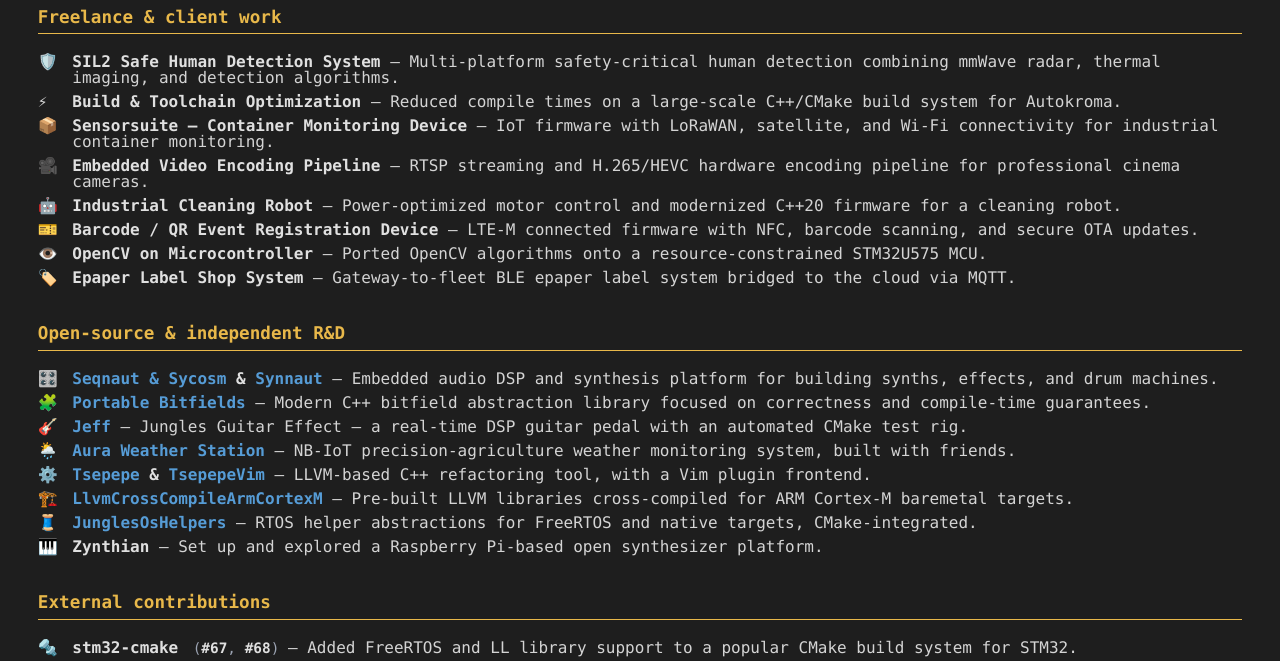
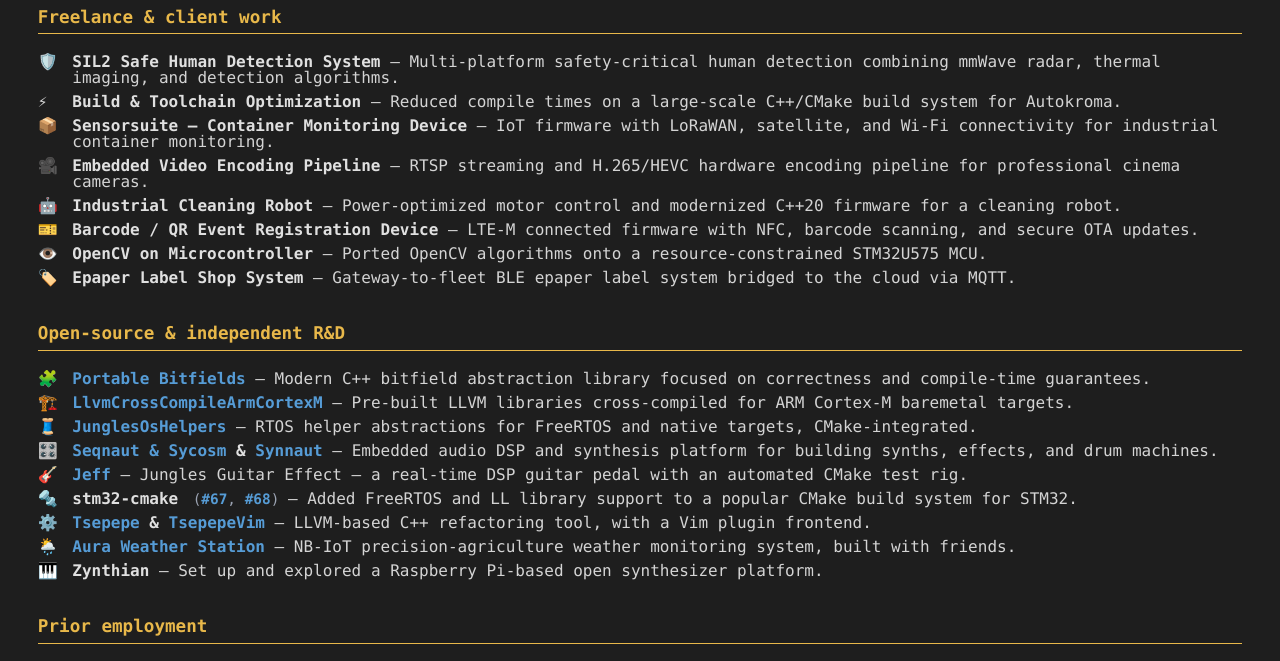
Before and after one commit to KKoovalsky/EmbenautsWebsite, an Astro site: page /projects in a window 1280 px wide. Shown: the part 226-887 px from the top of the page. Built offline with nearby package versions, Linux system fonts and the light colour scheme; Astro itself is replaced by a stand-in of ours.

Commit message:
Rework OSS contributions and projects in /projects

```diff
--- a/src/pages/projects.astro
+++ b/src/pages/projects.astro
@@ -18,23 +18,15 @@
   {
     label: 'Open-source & independent R&D',
     projects: [
-      { emoji: '🎛️', name: 'Seqnaut & Sycosm', desc: 'Embedded audio DSP and synthesis platform for building synths, effects, and drum machines.', links: [{ label: 'Seqnaut & Sycosm', url: 'https://github.com/KKoovalsky/SeqNaut' }, { label: 'Synnaut', url: 'https://github.com/KKoovalsky/Synnaut' }] },
       { emoji: '🧩', name: 'Portable Bitfields', desc: 'Modern C++ bitfield abstraction library focused on correctness and compile-time guarantees.', url: 'https://github.com/KKoovalsky/PortableBitfields' },
-      { emoji: '🎸', name: 'Jeff', desc: 'Jungles Guitar Effect — a real-time DSP guitar pedal with an automated CMake test rig.', url: 'https://github.com/KKoovalsky/Jeff' },
-      { emoji: '🌦️', name: 'Aura Weather Station', desc: 'NB-IoT precision-agriculture weather monitoring system, built with friends.', url: 'https://github.com/KKoovalsky/AuraFW' },
-      { emoji: '⚙️', name: 'Tsepepe & TsepepeVim', desc: 'LLVM-based C++ refactoring tool, with a Vim plugin frontend.', links: [{ label: 'Tsepepe', url: 'https://github.com/KKoovalsky/Tsepepe' }, { label: 'TsepepeVim', url: 'https://github.com/KKoovalsky/TsepepeVim' }] },
       { emoji: '🏗️', name: 'LlvmCrossCompileArmCortexM', desc: 'Pre-built LLVM libraries cross-compiled for ARM Cortex-M baremetal targets.', url: 'https://github.com/KKoovalsky/LlvmCrossCompileArmCortexM' },
       { emoji: '🧵', name: 'JunglesOsHelpers', desc: 'RTOS helper abstractions for FreeRTOS and native targets, CMake-integrated.', url: 'https://github.com/KKoovalsky/JunglesOsHelpers' },
+      { emoji: '🎛️', name: 'Seqnaut & Sycosm', desc: 'Embedded audio DSP and synthesis platform for building synths, effects, and drum machines.', links: [{ label: 'Seqnaut & Sycosm', url: 'https://github.com/KKoovalsky/SeqNaut' }, { label: 'Synnaut', url: 'https://github.com/KKoovalsky/Synnaut' }] },
+      { emoji: '🎸', name: 'Jeff', desc: 'Jungles Guitar Effect — a real-time DSP guitar pedal with an automated CMake test rig.', url: 'https://github.com/KKoovalsky/Jeff' },
+      { emoji: '🔩', name: 'stm32-cmake', desc: 'Added FreeRTOS and LL library support to a popular CMake build system for STM32.', prs: [{ label: '#67', url: 'https://github.com/ObKo/stm32-cmake/pull/67' }, { label: '#68', url: 'https://github.com/ObKo/stm32-cmake/pull/68' }] },
+      { emoji: '⚙️', name: 'Tsepepe & TsepepeVim', desc: 'LLVM-based C++ refactoring tool, with a Vim plugin frontend.', links: [{ label: 'Tsepepe', url: 'https://github.com/KKoovalsky/Tsepepe' }, { label: 'TsepepeVim', url: 'https://github.com/KKoovalsky/TsepepeVim' }] },
+      { emoji: '🌦️', name: 'Aura Weather Station', desc: 'NB-IoT precision-agriculture weather monitoring system, built with friends.', url: 'https://github.com/KKoovalsky/AuraFW' },
       { emoji: '🎹', name: 'Zynthian', desc: 'Set up and explored a Raspberry Pi-based open synthesizer platform.' },
-    ],
-  },
-  {
-    label: 'External contributions',
-    projects: [
-      { emoji: '🔩', name: 'stm32-cmake', desc: 'Added FreeRTOS and LL library support to a popular CMake build system for STM32.', prs: [{ label: '#67', url: 'https://github.com/ObKo/stm32-cmake/pull/67' }, { label: '#68', url: 'https://github.com/ObKo/stm32-cmake/pull/68' }] },
-      { emoji: '🖨️', name: 'eyalroz/printf', desc: 'Fixed CMake install path and header namespace collision in a widely-used embedded printf library.', prs: [{ label: '#65', url: 'https://github.com/eyalroz/printf/pull/65' }, { label: '#68', url: 'https://github.com/eyalroz/printf/pull/68' }] },
-      { emoji: '✏️', name: 'YouCompleteMe', desc: 'Documented LSP code actions (rename, extract, etc.) as a use-case for :YcmCompleter FixIt, with animated demos.', url: 'https://github.com/ycm-core/YouCompleteMe/pull/4094' },
-      { emoji: '🖥️', name: 'gnome-terminator', desc: 'Added an "inactive window background brightness" preference so unfocused terminals dim independently of text.', url: 'https://github.com/gnome-terminator/terminator/pull/709' },
     ],
   },
   {
@@ -76,7 +68,7 @@
                 {p.prs && (
                   <span class="pr-links">
                     ({p.prs.map((pr, i) => (
-                      <>{i > 0 && ', '}<a href={pr.url} target="_blank" rel="noopener"><strong>{pr.label}</strong></a></>
+                      <>{i > 0 && ', '}<a href={pr.url} target="_blank" rel="noopener">{pr.label}</a></>
                     ))})
                   </span>
                 )}
@@ -152,5 +144,6 @@
 
 .pr-links a {
   color: var(--blue);
+  font-weight: 600;
 }
 </style>
```
